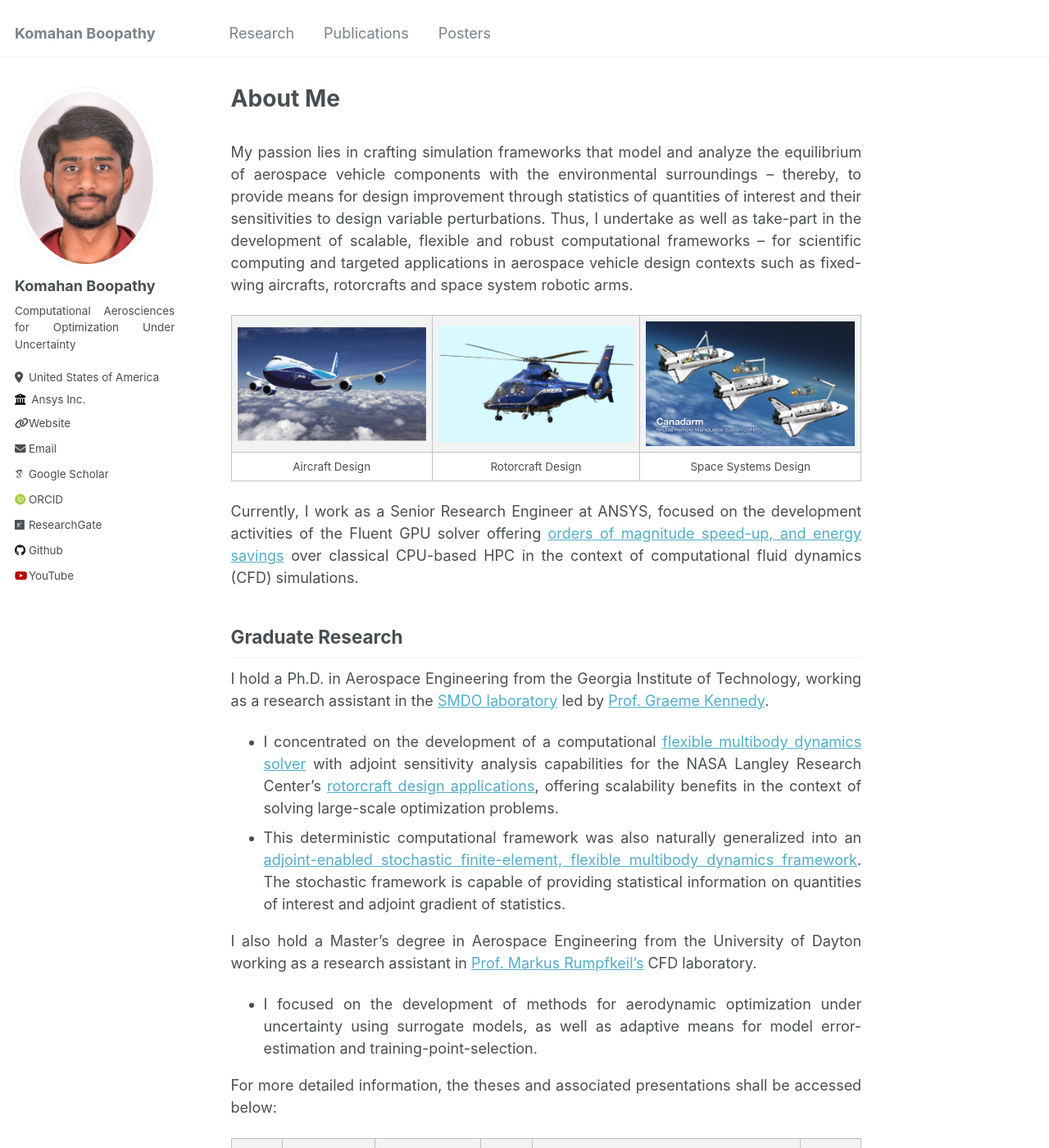
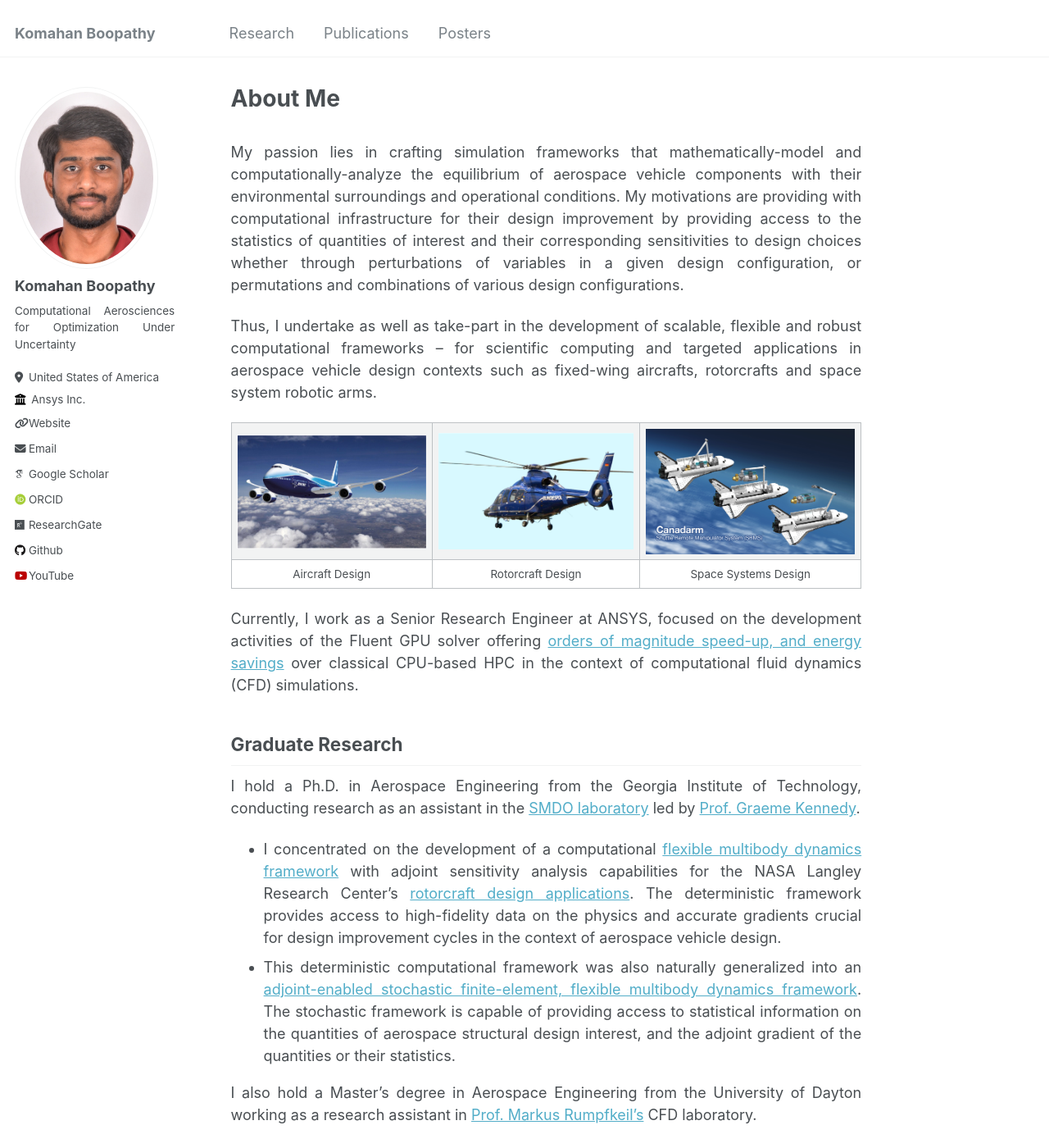
Before and after one commit to komahanb/komahanb.github.io, a Jekyll site: the page built from _pages/about.md, in a window 1280 px wide and 1400 px high. Shown: the whole window at 82% size. Built offline with Jekyll 4.4.1, drawn with Linux system fonts in a browser that asks for light colours; some web fonts are replaced; some of the changed text lies outside the part shown.

Commit message:
update reserach item OUU

```diff
--- a/_pages/about.md
+++ b/_pages/about.md
@@ -11,7 +11,9 @@
 
 <b>
 
-My passion lies in crafting simulation frameworks that model and analyze the equilibrium of aerospace vehicle components with the environmental surroundings --  thereby, to provide means for design improvement through statistics of quantities of interest and their sensitivities to design variable perturbations. Thus, I undertake as well as take-part in the development of scalable, flexible and robust computational frameworks -- for scientific computing and targeted applications in aerospace vehicle design contexts such as fixed-wing aircrafts, rotorcrafts and space system robotic arms.
+My passion lies in crafting simulation frameworks that mathematically-model and computationally-analyze the equilibrium of aerospace vehicle components with their environmental surroundings and operational conditions. My motivations are providing with computational infrastructure for their design improvement by providing access to the statistics of quantities of interest and their corresponding sensitivities to design choices whether through perturbations of variables in a given design configuration, or permutations and combinations of various design configurations.
+
+Thus, I undertake as well as take-part in the development of scalable, flexible and robust computational frameworks -- for scientific computing and targeted applications in aerospace vehicle design contexts such as fixed-wing aircrafts, rotorcrafts and space system robotic arms.
 
 | ![](../images/fixedwing.png) | ![](../images/rotorcraft.png) | ![](../images/spaceshuttle.png) |
 | :--------------------------: | :---------------------------: | :-----------------------------: |
@@ -19,18 +21,20 @@
 
 <b>
 
+<b>
+
 Currently, I work as a Senior Research Engineer at ANSYS, focused on the development activities of the Fluent GPU solver offering [orders of magnitude speed-up, and energy savings](https://www.ansys.com/blog/unleashing-the-full-power-of-gpus-for-ansys-fluent) over classical CPU-based HPC in the context of computational fluid dynamics (CFD) simulations.
 
 ## Graduate Research
 
-I hold a Ph.D. in Aerospace Engineering from the Georgia Institute of Technology, working as a research assistant in the [SMDO laboratory](https://gkennedy.gatech.edu/) led by [Prof. Graeme Kennedy](https://scholar.google.com/citations?user=LHqGhxkAAAAJ&hl=en).
+I hold a Ph.D. in Aerospace Engineering from the Georgia Institute of Technology, conducting research as an assistant in the [SMDO laboratory](https://gkennedy.gatech.edu/) led by [Prof. Graeme Kennedy](https://scholar.google.com/citations?user=LHqGhxkAAAAJ&hl=en).
 
-- I concentrated on the development of a computational [flexible multibody dynamics solver](https://github.com/smdogroup/tacs) with adjoint sensitivity analysis capabilities for the NASA Langley Research Center's [rotorcraft design applications](https://www.youtube.com/watch?v=-HM0KycBvnA), offering scalability benefits in the context of solving large-scale optimization problems.
-- This deterministic computational framework was also naturally generalized into an [adjoint-enabled stochastic finite-element, flexible multibody dynamics framework](https://github.com/komahanb/stacs). The stochastic framework is capable of providing statistical information on quantities of interest and adjoint gradient of statistics.
+- I concentrated on the development of a computational [flexible multibody dynamics framework](https://github.com/smdogroup/tacs) with adjoint sensitivity analysis capabilities for the NASA Langley Research Center's [rotorcraft design applications](https://www.youtube.com/watch?v=-HM0KycBvnA). The deterministic framework provides access to high-fidelity data on the physics and accurate gradients crucial for design improvement cycles in the context of aerospace vehicle design.
+- This deterministic computational framework was also naturally generalized into an [adjoint-enabled stochastic finite-element, flexible multibody dynamics framework](https://github.com/komahanb/stacs). The stochastic framework is capable of providing access to statistical information on the quantities of aerospace structural design interest, and the adjoint gradient of the quantities or their statistics.
 
 I also hold a Master's degree in Aerospace Engineering from the University of Dayton working as a research assistant in [Prof. Markus Rumpfkeil's](https://scholar.google.com/citations?user=zCRdVjYAAAAJ&hl=en) CFD laboratory.
 
--  I focused on the development of methods for aerodynamic optimization under uncertainty using surrogate models, as well as adaptive means for model error-estimation and training-point-selection.
+-  I focused on the development of applied methods for aerodynamic shape optimization under uncertainty using surrogate models, as well as pure mathematical methods in abstraction for multi-surrogate based error-estimation and training-point-selection.
 
 For more detailed information, the theses and associated presentations shall be accessed below:
 
```
Also changed, not shown: _pages/research.md (+22 -17 lines).
